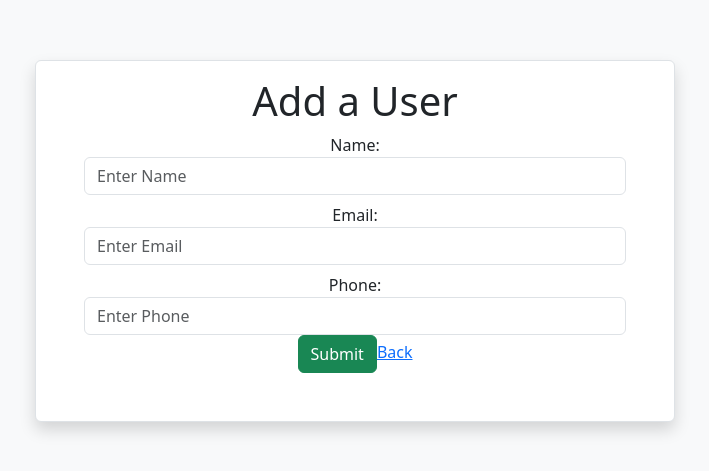
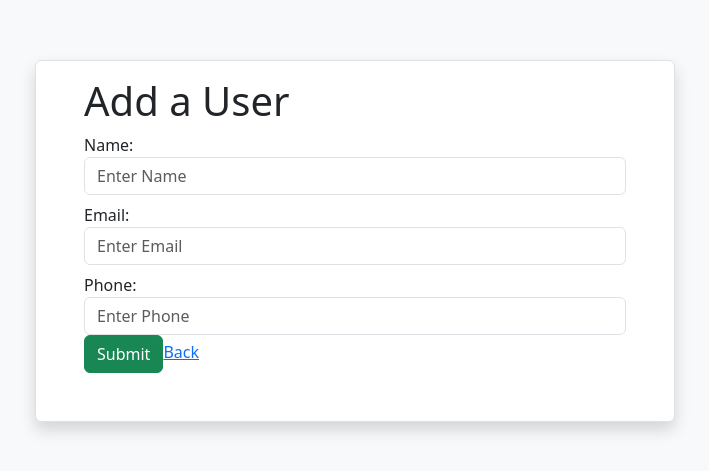
Before and after one commit to septianadip17/crud-axios, a React (Vite) app: page /create in a window 1280 px wide. Shown: the part 159-630 px from the top of the page, without its empty margins (285-994 px from the left). Built offline with nearby package versions, Linux system fonts and the light colour scheme.

Commit message:
css fixed

```diff
--- a/src/App.css
+++ b/src/App.css
@@ -2,5 +2,5 @@
   /* max-width: 1280px; */
   margin: 0 auto;
   /* padding: 2rem; */
-  text-align: center;
+  /* text-align: center; */
 }
--- a/src/Create.jsx
+++ b/src/Create.jsx
@@ -1,12 +1,31 @@
-import React from "react";
-import { Link } from "react-router-dom";
+import axios from "axios";
+import React, { useState } from "react";
+import { Link, useNavigate } from "react-router-dom";
 
 const Create = () => {
+  const [values, setValues] = useState({
+    name: "",
+    email: "",
+    phone: "",
+  });
+
+  const navigate = useNavigate();
+  const handleSubmit = (event) => {
+    event.preventDefault();
+    axios
+      .post("http://localhost:3000/users", values)
+      .then((res) => {
+        console.log(res);
+        navigate('/')
+      })
+      .catch((err) => console.log(err));
+  };
+
   return (
     <div className="d-flex w-100 vh-100 justify-content-center align-items-center bg-light">
       <div className="w-50 border bg-white shadow px-5 pt-3 pb-5 rounded">
         <h1>Add a User</h1>
-        <form action="">
+        <form action="" onSubmit={handleSubmit}>
           <div className="mb-2">
             <label htmlFor="name">Name:</label>
             <input
@@ -14,6 +33,7 @@ const Create = () => {
               name="name"
               className="form-control"
               placeholder="Enter Name"
+              onChange={(e) => setValues({ ...values, name: e.target.value })}
             />
           </div>
           <div className="mb-2">
@@ -23,6 +43,7 @@ const Create = () => {
               name="email"
               className="form-control"
               placeholder="Enter Email"
+              onChange={(e) => setValues({ ...values, email: e.target.value })}
             />
           </div>
           <div className="mb2">
@@ -32,6 +53,7 @@ const Create = () => {
               name="phone"
               className="form-control"
               placeholder="Enter Phone"
+              onChange={(e) => setValues({ ...values, phone: e.target.value })}
             />
             <button className="btn btn-success">Submit</button>
             <Link to="/">Back</Link>
--- a/src/index.css
+++ b/src/index.css
@@ -3,7 +3,7 @@
 body {
   margin: 0;
   /* display: flex; */
-  place-items: center;
+  /* place-items: center; */
   min-width: 320px;
   min-height: 100vh;
 }
```
